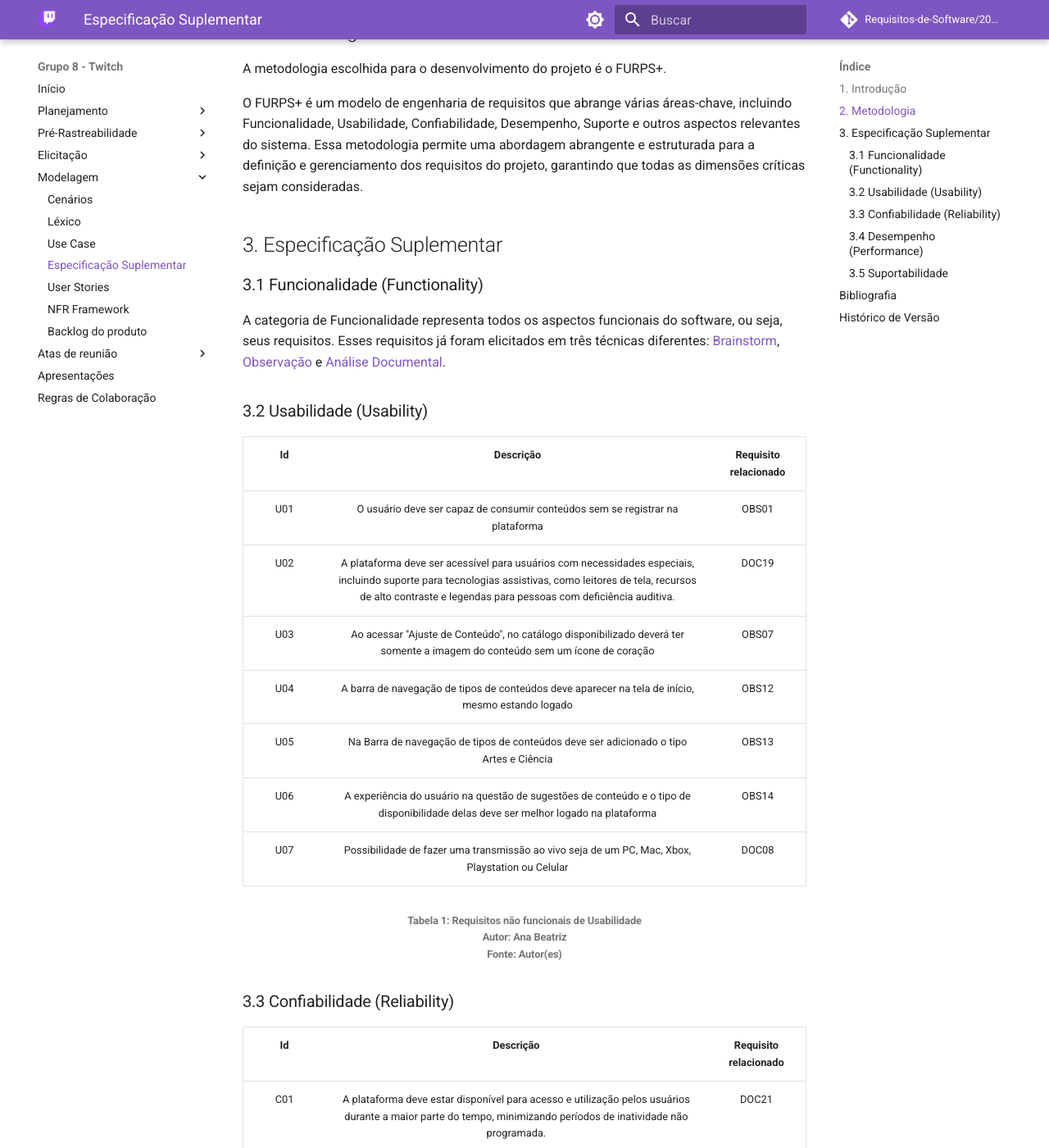
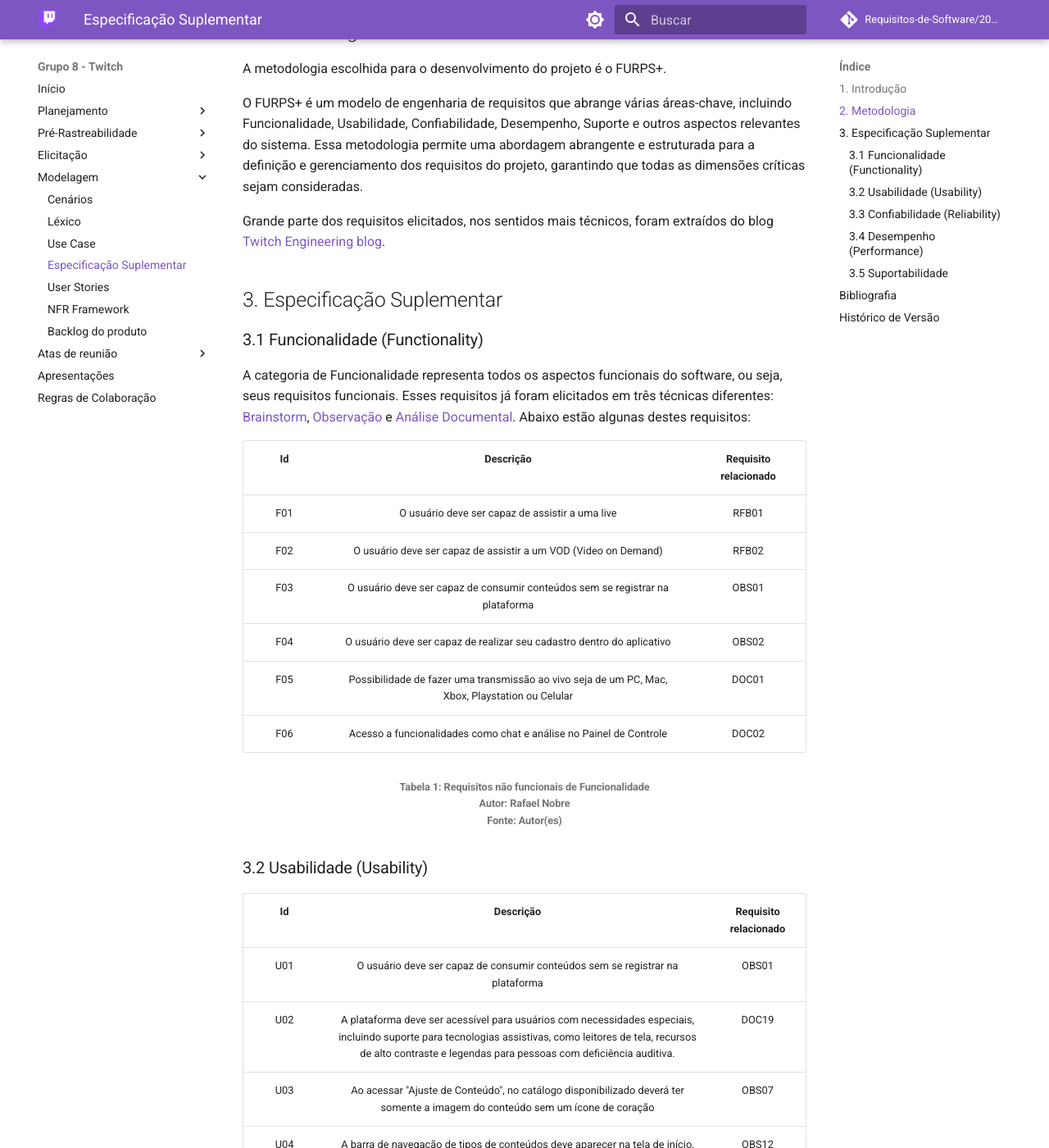
Before and after one commit to Requisitos-de-Software/2023.1-Twitch, an MkDocs documentation site: the page built from docs/modelagem/esp_suplementar.md, in a window 1280 px wide and 1400 px high, scrolled down 497 px. Shown: the whole window at 82% size. Built offline with MkDocs 1.6.1 and Material for MkDocs 9.7.7, drawn with Linux system fonts in a browser that asks for light colours; comment, search, counter and statistics services are not loaded; some of the changed text lies outside the part shown.

Commit message:
108 - Inserção de requisitos de Funcionalidade utilizando a lógica FURPS

```diff
--- a/docs/modelagem/esp_suplementar.md
+++ b/docs/modelagem/esp_suplementar.md
@@ -10,11 +10,27 @@
 
 O FURPS+ é um modelo de engenharia de requisitos que abrange várias áreas-chave, incluindo Funcionalidade, Usabilidade, Confiabilidade, Desempenho, Suporte e outros aspectos relevantes do sistema. Essa metodologia permite uma abordagem abrangente e estruturada para a definição e gerenciamento dos requisitos do projeto, garantindo que todas as dimensões críticas sejam consideradas.
 
+Grande parte dos requisitos elicitados, nos sentidos mais técnicos, foram extraídos do blog [Twitch Engineering blog](https://blog.twitch.tv/en/tags/engineering/).
+
 ## 3. Especificação Suplementar
 
 ### 3.1 Funcionalidade (Functionality)
 
-A categoria de Funcionalidade representa todos os aspectos funcionais do software, ou seja, seus requisitos. Esses requisitos já foram elicitados em três técnicas diferentes: [Brainstorm](https://requisitos-de-software.github.io/2023.1-Twitch/elicitacao/tecnicas/Brainstorm/), [Observação](https://requisitos-de-software.github.io/2023.1-Twitch/elicitacao/tecnicas/observacao/) e [Análise Documental](https://requisitos-de-software.github.io/2023.1-Twitch/elicitacao/tecnicas/AnaliseDeDocumento/).
+A categoria de Funcionalidade representa todos os aspectos funcionais do software, ou seja, seus requisitos funcionais. Esses requisitos já foram elicitados em três técnicas diferentes: [Brainstorm](https://requisitos-de-software.github.io/2023.1-Twitch/elicitacao/tecnicas/Brainstorm/), [Observação](https://requisitos-de-software.github.io/2023.1-Twitch/elicitacao/tecnicas/observacao/) e [Análise Documental](https://requisitos-de-software.github.io/2023.1-Twitch/elicitacao/tecnicas/AnaliseDeDocumento/).
+Abaixo estão algunas destes requisitos:
+
+|**Id**|**Descrição**| **Requisito relacionado**|
+|:----:|:-----------:|:------------------------:|
+|F01| O usuário deve ser capaz de assistir a uma live |RFB01|
+|F02| O usuário deve ser capaz de assistir a um VOD (Video on Demand) |RFB02|
+|F03| O usuário deve ser capaz de consumir conteúdos sem se registrar na plataforma |OBS01|
+|F04| O usuário deve ser capaz de realizar seu cadastro dentro do aplicativo |OBS02|
+|F05| Possibilidade de fazer uma transmissão ao vivo seja de um PC, Mac, Xbox, Playstation ou Celular |DOC01|
+|F06| Acesso a funcionalidades como chat e análise no Painel de Controle |DOC02|
+
+<h6 align = "center"> Tabela 1: Requisitos não funcionais de Funcionalidade
+<br> Autor: Rafael Nobre
+<br>Fonte: Autor(es)</h6>
 
 ### 3.2 Usabilidade (Usability)
 
@@ -28,7 +44,7 @@
 |U06| A experiência do usuário na questão de sugestões de conteúdo e o tipo de disponibilidade delas deve ser melhor logado na plataforma |OBS14|
 |U07| Possibilidade de fazer uma transmissão ao vivo seja de um PC, Mac, Xbox, Playstation ou Celular |DOC08|
 
-<h6 align = "center"> Tabela 1: Requisitos não funcionais de Usabilidade
+<h6 align = "center"> Tabela 2: Requisitos não funcionais de Usabilidade
 <br> Autor: Ana Beatriz
 <br>Fonte: Autor(es)</h6>
 
@@ -42,7 +58,7 @@
 |C04|A plataforma deve ser capaz de lidar com um aumento na demanda e no número de usuários, garantindo um desempenho estável mesmo em períodos de pico de tráfego.| DOC24
 |C05|Todas as transações financeiras realizadas na plataforma devem ser protegidas e garantidas contra falhas ou corrupção de dados.| DOC25
 
-<h6 align = "center"> Tabela 2: Requisitos não funcionais de Confiabilidade
+<h6 align = "center"> Tabela 3: Requisitos não funcionais de Confiabilidade
 <br> Autor: Ana Beatriz
 <br>Fonte: Autor(es)</h6>
 
@@ -57,7 +73,7 @@
 |D05|A plataforma deve suportar vídeos em alta resolução, permitindo ao streamer realizar trasmissões acima de 4K, enquanto provê aos usuários a opção de adaptar a resolução de acordo com a conexão|DOC14|
 |D06|A plataforma deve permitir o playback de vídeos, sem bufferização ou interrupções, mesmo em alta demanda|DOC15|
 
-<h6 align = "center"> Tabela 3: Requisitos não funcionais de Desempenho
+<h6 align = "center"> Tabela 4: Requisitos não funcionais de Desempenho
 <br> Autor: Rafael
 <br>Fonte: Autor(es)</h6>
 
@@ -72,7 +88,7 @@
 |S05|A plataforma deve ser adaptável a diferentes regiões geográficas, suportando múltiplos idiomas, formatos de data/hora e preferências culturais específicas de cada região.|DOC20|
 |S06|Possibilidade de fazer uma transmissão ao vivo seja de um PC, Mac, Xbox, Playstation ou Celular|DOC01|
 
-<h6 align = "center"> Tabela 4: Requisitos não funcionais de Suportabilidade
+<h6 align = "center"> Tabela 5: Requisitos não funcionais de Suportabilidade
 <br> Autor: Rafael
 <br>Fonte: Autor(es)</h6>
 
@@ -87,3 +103,4 @@
 | 15/05/2023 | 1.0 | Criação do documento, adição de introdução e metologia | Ana Beatriz | Rafael |
 | 16/05/2023 | 1.1 | Adição das especificações | Rafael | Ana Beatriz |
 | 16/05/2023 | 1.2 | Adição das especificações | Ana Beatriz | Rafael |
+| 04/06/2023 | 1.3 | Correção de acordo com sugestões do Monitor e do professor | Rafael | Ana Beatriz |
```
